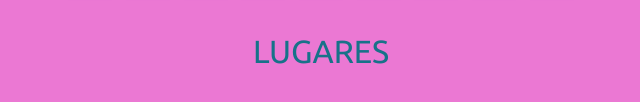
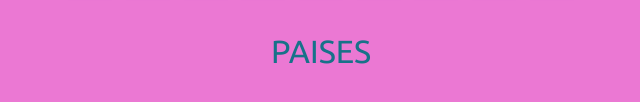
Before and after one commit to Bia-Henkel/Jogo-da-Forca, a plain HTML site: page index.html in a window 1280 px wide. Shown: the part 582-684 px from the top of the page, 319-959 px from the left. Drawn offline with nearby package versions, Linux system fonts and the light colour scheme.

Commit message:
ajustes
adicionado favicon e consertado botão de reset

```diff
--- a/assets/js/force.js
+++ b/assets/js/force.js
@@ -2,790 +2,791 @@ let attempt = 6;
 let dynamicList = [];
 let secretWordTip;
 let secretWordDrawn;
+
 const words = [
     word000 = {
         name:'ZIMBABUE',
-        tip: 'LUGARES'
+        tip: 'PAISES'
     },
     word001 = {
         name:'AFEGANISTAO',
-        tip: 'LUGARES'
+        tip: 'PAISES'
     },
     word002 = {
         name:'AFRICA DO SUL',
-        tip: 'LUGARES'
+        tip: 'PAISES'
     },
     word003 = {
         name:'ALBANIA',
-        tip: 'LUGARES'
+        tip: 'PAISES'
     },
     word004 = {
         name:'ALEMANHA',
-        tip: 'LUGARES'
+        tip: 'PAISES'
     },
     word005 = {
         name:'ANDORRA',
-        tip: 'LUGARES'
+        tip: 'PAISES'
     },
     word006 = {
         name:'ANGOLA',
-        tip: 'LUGARES'
+        tip: 'PAISES'
     },
     word007 = {
         name:'ARABIA SAUDITA',
-        tip: 'LUGARES'
+        tip: 'PAISES'
     },
     word008 = {
         name:'ARGELIA',
-        tip: 'LUGARES'
+        tip: 'PAISES'
     },
     word009 = {
         name:'ARGENTINA',
-        tip: 'LUGARES'
+        tip: 'PAISES'
     },
     word010 = {
         name:'ARMENIA',
-        tip: 'LUGARES'
+        tip: 'PAISES'
     },
     word011 = {
         name:'AUSTRALIA',
-        tip: 'LUGARES'
+        tip: 'PAISES'
     },
     word012 = {
         name:'AUSTRIA',
-        tip: 'LUGARES'
+        tip: 'PAISES'
     },
     word013 = {
         name:'AZERBAIJAO',
-        tip: 'LUGARES'
+        tip: 'PAISES'
     },
     word014 = {
         name:'BAHAMAS',
-        tip: 'LUGARES'
+        tip: 'PAISES'
     },
     word015 = {
         name:'BANGLADEXE',
-        tip: 'LUGARES'
+        tip: 'PAISES'
     },
     word016 = {
         name:'BARBADOS',
-        tip: 'LUGARES'
+        tip: 'PAISES'
     },
     word017 = {
         name:'BAREM',
-        tip: 'LUGARES'
+        tip: 'PAISES'
     },
     word018 = {
         name:'BELGICA',
-        tip: 'LUGARES'
+        tip: 'PAISES'
     },
     word019 = {
         name:'BELIZE',
-        tip: 'LUGARES'
+        tip: 'PAISES'
     },
     word020 = {
         name:'BENIM',
-        tip: 'LUGARES'
+        tip: 'PAISES'
     },
     word021 = {
         name:'BIELORRUSSIA',
-        tip: 'LUGARES'
+        tip: 'PAISES'
     },
     word022 = {
         name:'BOLIVIA',
-        tip: 'LUGARES'
+        tip: 'PAISES'
     },
     word023 = {
         name:'BOSNIA E HERZEGOVINA',
-        tip: 'LUGARES'
+        tip: 'PAISES'
     },
     word024 = {
         name:'BOTSUANA',
-        tip: 'LUGARES'
+        tip: 'PAISES'
     },
     word025 = {
         name:'BRASIL',
-        tip: 'LUGARES'
+        tip: 'PAISES'
     },
     word026 = {
         name:'BRUNEI',
-        tip: 'LUGARES'
+        tip: 'PAISES'
     },
     word027 = {
         name:'BULGARIA',
-        tip: 'LUGARES'
+        tip: 'PAISES'
     },
     word028 = {
         name:'BURQUINA FASO',
-        tip: 'LUGARES'
+        tip: 'PAISES'
     },
     word029 = {
         name:'BURUNDI',
-        tip: 'LUGARES'
+        tip: 'PAISES'
     },
     word030 = {
         name:'BUTAO',
-        tip: 'LUGARES'
+        tip: 'PAISES'
     },
     word031 = {
         name:'CABO VERDE',
-        tip: 'LUGARES'
+        tip: 'PAISES'
     },
     word032 = {
         name:'CAMAROES',
-        tip: 'LUGARES'
+        tip: 'PAISES'
     },
     word033 = {
         name:'CAMBOJA',
-        tip: 'LUGARES'
+        tip: 'PAISES'
     },
     word034 = {
         name:'CANADA',
-        tip: 'LUGARES'
+        tip: 'PAISES'
     },
     word035 = {
         name:'CATAR',
-        tip: 'LUGARES'
+        tip: 'PAISES'
     },
     word036 = {
         name:'CAZAQUISTAO',
-        tip: 'LUGARES'
+        tip: 'PAISES'
     },
     word037 = {
         name:'CHADE',
-        tip: 'LUGARES'
+        tip: 'PAISES'
     },
     word038 = {
         name:'CHILE',
-        tip: 'LUGARES'
+        tip: 'PAISES'
     },
     word039 = {
         name:'CHINA',
-        tip: 'LUGARES'
+        tip: 'PAISES'
     },
     word040 = {
         name:'CHIPRE',
-        tip: 'LUGARES'
+        tip: 'PAISES'
     },
     word041 = {
         name:'COLOMBIA',
-        tip: 'LUGARES'
+        tip: 'PAISES'
     },
     word042 = {
         name:'COMORES',
-        tip: 'LUGARES'
+        tip: 'PAISES'
     },
     word043 = {
         name:'CONGO BRAZZAVILLE',
-        tip: 'LUGARES'
+        tip: 'PAISES'
     },
     word044 = {
         name:'COREIA DO NORTE',
-        tip: 'LUGARES'
+        tip: 'PAISES'
     },
     word045 = {
         name:'COREIA DO SUL',
-        tip: 'LUGARES'
+        tip: 'PAISES'
     },
     word046 = {
         name:'COSOVO',
-        tip: 'LUGARES'
+        tip: 'PAISES'
     },
     word047 = {
         name:'COSTA DO MARFIM',
-        tip: 'LUGARES'
+        tip: 'PAISES'
     },
     word048 = {
         name:'COSTA RICA',
-        tip: 'LUGARES'
+        tip: 'PAISES'
     },
     word049 = {
         name:'CROACIA',
-        tip: 'LUGARES'
+        tip: 'PAISES'
     },
     word050 = {
         name:'CUAITE',
-        tip: 'LUGARES'
+        tip: 'PAISES'
     },
     word051 = {
         name:'CUBA',
-        tip: 'LUGARES'
+        tip: 'PAISES'
     },
     word052 = {
         name:'DINAMARCA',
-        tip: 'LUGARES'
+        tip: 'PAISES'
     },
     word053 = {
         name:'DOMINICA',
-        tip: 'LUGARES'
+        tip: 'PAISES'
     },
     word054 = {
         name:'EGITO',
-        tip: 'LUGARES'
+        tip: 'PAISES'
     },
     word055 = {
         name:'EMIRADOS ARABES UNIDOS',
-        tip: 'LUGARES'
+        tip: 'PAISES'
     },
     word056 = {
         name:'EQUADOR',
-        tip: 'LUGARES'
+        tip: 'PAISES'
     },
     word057 = {
         name:'ERITREIA',
-        tip: 'LUGARES'
+        tip: 'PAISES'
     },
     word058 = {
         name:'ESLOVAQUIA',
-        tip: 'LUGARES'
+        tip: 'PAISES'
     },
     word059 = {
         name:'ESLOVENIA',
-        tip: 'LUGARES'
+        tip: 'PAISES'
     },
     word060 = {
         name:'ESPANHA',
-        tip: 'LUGARES'
+        tip: 'PAISES'
     },
     word061 = {
         name:'ESSUATINI',
-        tip: 'LUGARES'
+        tip: 'PAISES'
     },
     word062 = {
         name:'ESTADO DA PALESTINA',
-        tip: 'LUGARES'
+        tip: 'PAISES'
     },
     word063 = {
         name:'ESTADOS UNIDOS',
-        tip: 'LUGARES'
+        tip: 'PAISES'
     },
     word064 = {
         name:'ESTONIA',
-        tip: 'LUGARES'
+        tip: 'PAISES'
     },
     word065 = {
         name:'ETIOPIA',
-        tip: 'LUGARES'
+        tip: 'PAISES'
     },
     word066 = {
         name:'FIJI',
-        tip: 'LUGARES'
+        tip: 'PAISES'
     },
     word067 = {
         name:'FILIPINAS',
-        tip: 'LUGARES'
+        tip: 'PAISES'
     },
     word068 = {
         name:'FINLANDIA',
-        tip: 'LUGARES'
+        tip: 'PAISES'
     },
     word069 = {
         name:'FRANCA',
-        tip: 'LUGARES'
+        tip: 'PAISES'
     },
     word070 = {
         name:'GABAO',
-        tip: 'LUGARES'
+        tip: 'PAISES'
     },
     word071 = {
         name:'GAMBIA',
-        tip: 'LUGARES'
+        tip: 'PAISES'
     },
     word072 = {
         name:'GANA',
-        tip: 'LUGARES'
+        tip: 'PAISES'
     },
     word073 = {
         name:'GEORGIA',
-        tip: 'LUGARES'
+        tip: 'PAISES'
     },
     word074 = {
         name:'GRANADA',
-        tip: 'LUGARES'
+        tip: 'PAISES'
     },
     word075 = {
         name:'GRECIA',
-        tip: 'LUGARES'
+        tip: 'PAISES'
     },
     word076 = {
         name:'GUATEMALA',
-        tip: 'LUGARES'
+        tip: 'PAISES'
     },
     word077 = {
         name:'GUIANA',
-        tip: 'LUGARES'
+        tip: 'PAISES'
     },
     word078 = {
         name:'GUINE',
-        tip: 'LUGARES'
+        tip: 'PAISES'
     },
     word079 = {
         name:'GUINE EQUATORIAL',
-        tip: 'LUGARES'
+        tip: 'PAISES'
     },
     word080 = {
         name:'GUINE BISSAU',
-        tip: 'LUGARES'
+        tip: 'PAISES'
     },
     word081 = {
         name:'HAITI',
-        tip: 'LUGARES'
+        tip: 'PAISES'
     },
     word082 = {
         name:'HONDURAS',
-        tip: 'LUGARES'
+        tip: 'PAISES'
     },
     word083 = {
         name:'HUNGRIA',
-        tip: 'LUGARES'
+        tip: 'PAISES'
     },
     word084 = {
         name:'IEMEN',
-        tip: 'LUGARES'
+        tip: 'PAISES'
     },
     word085 = {
         name:'ILHAS MARECHAL',
-        tip: 'LUGARES'
+        tip: 'PAISES'
     },
     word086 = {
         name:'INDIA',
-        tip: 'LUGARES'
+        tip: 'PAISES'
     },
     word087 = {
         name:'INDONESIA',
-        tip: 'LUGARES'
+        tip: 'PAISES'
     },
     word088 = {
         name:'IRAO',
-        tip: 'LUGARES'
+        tip: 'PAISES'
     },
     word089 = {
         name:'IRAQUE',
-        tip: 'LUGARES'
+        tip: 'PAISES'
     },
     word090 = {
         name:'IRLANDA',
-        tip: 'LUGARES'
+        tip: 'PAISES'
     },
     word091 = {
         name:'ISLANDIA',
-        tip: 'LUGARES'
+        tip: 'PAISES'
     },
     word092 = {
         name:'ISRAEL',
-        tip: 'LUGARES'
+        tip: 'PAISES'
     },
     word093 = {
         name:'ITALIA',
-        tip: 'LUGARES'
+        tip: 'PAISES'
     },
     word094 = {
         name:'JAMAICA',
-        tip: 'LUGARES'
+        tip: 'PAISES'
     },
     word095 = {
         name:'JAPAO',
-        tip: 'LUGARES'
+        tip: 'PAISES'
     },
     word096 = {
         name:'JIBUTI',
-        tip: 'LUGARES'
+        tip: 'PAISES'
     },
     word097 = {
         name:'JORDANIA',
-        tip: 'LUGARES'
+        tip: 'PAISES'
     },
     word098 = {
         name:'LAUS',
-        tip: 'LUGARES'
+        tip: 'PAISES'
     },
     word099 = {
         name:'LESOTO',
-        tip: 'LUGARES'
+        tip: 'PAISES'
     },
     word100 = {
         name:'LETONIA',
-        tip: 'LUGARES'
+        tip: 'PAISES'
     },
     word101 = {
         name:'LIBANO',
-        tip: 'LUGARES'
+        tip: 'PAISES'
     },
     word102 = {
         name:'LIBERIA',
-        tip: 'LUGARES'
+        tip: 'PAISES'
     },
     word103 = {
         name:'LIBIA',
-        tip: 'LUGARES'
+        tip: 'PAISES'
     },
     word104 = {
         name:'LISTENSTAINE',
-        tip: 'LUGARES'
+        tip: 'PAISES'
     },
     word105 = {
         name:'LITUANIA',
-        tip: 'LUGARES'
+        tip: 'PAISES'
     },
     word106 = {
         name:'LUXEMBURGO',
-        tip: 'LUGARES'
+        tip: 'PAISES'
     },
     word107 = {
         name:'MACEDONIA DO NORTE',
-        tip: 'LUGARES'
+        tip: 'PAISES'
     },
     word108 = {
         name:'MADAGASCAR',
-        tip: 'LUGARES'
+        tip: 'PAISES'
     },
     word109 = {
         name:'MALASIA',
-        tip: 'LUGARES'
+        tip: 'PAISES'
     },
     word110 = {
         name:'MALAUI',
-        tip: 'LUGARES'
+        tip: 'PAISES'
     },
     word111 = {
         name:'MALDIVAS',
-        tip: 'LUGARES'
+        tip: 'PAISES'
     },
     word112 = {
         name:'MALI',
-        tip: 'LUGARES'
+        tip: 'PAISES'
     },
     word113 = {
         name:'MALTA',
-        tip: 'LUGARES'
+        tip: 'PAISES'
     },
     word114 = {
         name:'MARROCOS',
-        tip: 'LUGARES'
+        tip: 'PAISES'
     },
     word115 = {
         name:'MAURICIA',
-        tip: 'LUGARES'
+        tip: 'PAISES'
     },
     word116 = {
         name:'MAURITANIA',
-        tip: 'LUGARES'
+        tip: 'PAISES'
     },
     word117 = {
         name:'MEXICO',
-        tip: 'LUGARES'
+        tip: 'PAISES'
     },
     word118 = {
         name:'MIANMAR',
-        tip: 'LUGARES'
+        tip: 'PAISES'
     },
     word119 = {
         name:'MICRONESIA',
-        tip: 'LUGARES'
+        tip: 'PAISES'
     },
     word120 = {
         name:'MOCAMBIQUE',
-        tip: 'LUGARES'
+        tip: 'PAISES'
     },
     word121 = {
         name:'MOLDAVIA',
-        tip: 'LUGARES'
+        tip: 'PAISES'
     },
     word122 = {
         name:'MONACO',
-        tip: 'LUGARES'
+        tip: 'PAISES'
     },
     word123 = {
         name:'MONGOLIA',
-        tip: 'LUGARES'
+        tip: 'PAISES'
     },
     word124 = {
         name:'MONTENEGRO',
-        tip: 'LUGARES'
+        tip: 'PAISES'
     },
     word125 = {
         name:'NAMIBIA',
-        tip: 'LUGARES'
+        tip: 'PAISES'
     },
     word126 = {
         name:'NAURU',
-        tip: 'LUGARES'
+        tip: 'PAISES'
     },
     word127 = {
         name:'NEPAL',
-        tip: 'LUGARES'
+        tip: 'PAISES'
     },
     word128 = {
         name:'NICARAGUA',
-        tip: 'LUGARES'
+        tip: 'PAISES'
     },
     word129 = {
         name:'NIGER',
-        tip: 'LUGARES'
+        tip: 'PAISES'
     },
     word130 = {
         name:'NIGERIA',
-        tip: 'LUGARES'
+        tip: 'PAISES'
     },
     word131 = {
         name:'NORUEGA',
-        tip: 'LUGARES'
+        tip: 'PAISES'
     },
     word132 = {
         name:'NOVA ZELANDIA',
-        tip: 'LUGARES'
+        tip: 'PAISES'
     },
     word133 = {
         name:'OMA',
-        tip: 'LUGARES'
+        tip: 'PAISES'
     },
     word134 = {
         name:'PAISES BAIXOS',
-        tip: 'LUGARES'
+        tip: 'PAISES'
     },
     word135 = {
         name:'PALAU',
-        tip: 'LUGARES'
+        tip: 'PAISES'
     },
     word136 = {
         name:'PANAMA',
-        tip: 'LUGARES'
+        tip: 'PAISES'
     },
     word137 = {
         name:'PAPUA NOVA GUINE',
-        tip: 'LUGARES'
+        tip: 'PAISES'
     },
     word138 = {
         name:'PAQUISTAO',
-        tip: 'LUGARES'
+        tip: 'PAISES'
     },
     word140 = {
         name:'PARAGUAI',
-        tip: 'LUGARES'
+        tip: 'PAISES'
     },
     word141 = {
         name:'PERU',
-        tip: 'LUGARES'
+        tip: 'PAISES'
     },
     word142 = {
         name:'POLONIA',
-        tip: 'LUGARES'
+        tip: 'PAISES'
     },
     word143 = {
         name:'PORTUGAL',
-        tip: 'LUGARES'
+        tip: 'PAISES'
     },
     word144 = {
         name:'QUENIA',
-        tip: 'LUGARES'
+        tip: 'PAISES'
     },
     word145 = {
         name:'QUIRGUISTAO',
-        tip: 'LUGARES'
+        tip: 'PAISES'
     },
     word146 = {
         name:'QUIRIBATI',
-        tip: 'LUGARES'
+        tip: 'PAISES'
     },
     word147 = {
         name:'REINO UNIDO',
-        tip: 'LUGARES'
+        tip: 'PAISES'
     },
     word148 = {
         name:'REPÚBLICA CENTRO-AFRICANA',
-        tip: 'LUGARES'
+        tip: 'PAISES'
     },
     word149 = {
         name:'REPÚBLICA CHECA',
-        tip: 'LUGARES'
+        tip: 'PAISES'
     },
     word150 = {
         name:'REPÚBLICA DEMOCRATICA DO CONGO',
-        tip: 'LUGARES'
+        tip: 'PAISES'
     },
     word151 = {
         name:'REPÚBLICA DOMINICANA',
-        tip: 'LUGARES'
+        tip: 'PAISES'
     },
     word152 = {
         name:'ROMENIA',
-        tip: 'LUGARES'
+        tip: 'PAISES'
     },
     word153 = {
         name:'RUANDA',
-        tip: 'LUGARES'
+        tip: 'PAISES'
     },
     word154 = {
         name:'RÚSSIA',
-        tip: 'LUGARES'
+        tip: 'PAISES'
     },
     word155 = {
         name:'SALOMAO',
-        tip: 'LUGARES'
+        tip: 'PAISES'
     },
     word156 = {
         name:'SALVADOR',
-        tip: 'LUGARES'
+        tip: 'PAISES'
     },
     word157 = {
         name:'SAMOA',
-        tip: 'LUGARES'
+        tip: 'PAISES'
     },
     word158 = {
         name:'SANTA LÚCIA',
-        tip: 'LUGARES'
+        tip: 'PAISES'
     },
     word159 = {
         name:'SAO CRISTOVAO E NEVES',
-        tip: 'LUGARES'
+        tip: 'PAISES'
     },
     word160 = {
         name:'SAO MARINHO',
-        tip: 'LUGARES'
+        tip: 'PAISES'
     },
     word161= {
         name:'SAO TOME E PRINCIPE',
-        tip: 'LUGARES'
+        tip: 'PAISES'
     },
     word162 = {
         name:'SAO VICENTE E GRANADINAS',
-        tip: 'LUGARES'
+        tip: 'PAISES'
     },
     word163 = {
         name:'SEICHELES',
-        tip: 'LUGARES'
+        tip: 'PAISES'
     },
     word164 = {
         name:'SENEGAL',
-        tip: 'LUGARES'
+        tip: 'PAISES'
     },
     word165 = {
         name:'SERRA LEOA',
-        tip: 'LUGARES'
+        tip: 'PAISES'
     },
     word166 = {
         name:'SERVIA',
-        tip: 'LUGARES'
+        tip: 'PAISES'
     },
     word167 = {
         name:'SINGAPURA',
-        tip: 'LUGARES'
+        tip: 'PAISES'
     },
     word168 = {
         name:'SIRIA',
-        tip: 'LUGARES'
+        tip: 'PAISES'
     },
     word169 = {
         name:'SOMALIA',
-        tip: 'LUGARES'
+        tip: 'PAISES'
     },
     word170 = {
         name:'SRI LANCA',
-        tip: 'LUGARES'
+        tip: 'PAISES'
     },
     word171 = {
         name:'SUDAO',
-        tip: 'LUGARES'
+        tip: 'PAISES'
     },
     word172 = {
         name:'SUDAO DO SUL',
-        tip: 'LUGARES'
+        tip: 'PAISES'
     },
     word173 = {
         name:'SUECIA',
-        tip: 'LUGARES'
+        tip: 'PAISES'
     },
     word174 = {
         name:'SUICA',
-        tip: 'LUGARES'
+        tip: 'PAISES'
     },
     word175 = {
         name:'SURINAME',
-        tip: 'LUGARES'
+        tip: 'PAISES'
     },
     word176 = {
         name:'TAILANDIA',
-        tip: 'LUGARES'
+        tip: 'PAISES'
     },
     word177 = {
         name:'TAIUA',
-        tip: 'LUGARES'
+        tip: 'PAISES'
     },
     word178 = {
         name:'TAJIQUISTAO',
-        tip: 'LUGARES'
+        tip: 'PAISES'
     },
     word179 = {
         name:'TANZANIA',
-        tip: 'LUGARES'
+        tip: 'PAISES'
     },
     word180 = {
         name:'TIMOR-LESTE',
-        tip: 'LUGARES'
+        tip: 'PAISES'
     },
     word181 = {
         name:'TOGO',
-        tip: 'LUGARES'
+        tip: 'PAISES'
     },
     word182 = {
         name:'TONGA',
-        tip: 'LUGARES'
+        tip: 'PAISES'
     },
     word183 = {
         name:'TRINDADE E TOBAGO',
-        tip: 'LUGARES'
+        tip: 'PAISES'
     },
     word184 = {
         name:'TUNISIA',
-        tip: 'LUGARES'
+        tip: 'PAISES'
     },
     word185 = {
         name:'TURCOMENISTAO',
-        tip: 'LUGARES'
+        tip: 'PAISES'
     },
     word186 = {
         name:'TURQUIA',
-        tip: 'LUGARES'
+        tip: 'PAISES'
     },
     word187 = {
         name:'TUVALU',
-        tip: 'LUGARES'
+        tip: 'PAISES'
     },
     word188 = {
         name:'UCRANIA',
-        tip: 'LUGARES'
+        tip: 'PAISES'
     },
     word189 = {
         name:'UGANDA',
-        tip: 'LUGARES'
+        tip: 'PAISES'
     },
     word190 = {
         name:'URUGUAI',
-        tip: 'LUGARES'
+        tip: 'PAISES'
     },
     word191 = {
         name:'USBEQUISTAO',
-        tip: 'LUGARES'
+        tip: 'PAISES'
     },
     word192 = {
         name:'VANUATU',
-        tip: 'LUGARES'
+        tip: 'PAISES'
     },
     word193 = {
         name:'VATICANO',
-        tip: 'LUGARES'
+        tip: 'PAISES'
     },
     word194 = {
         name:'VENEZUELA',
-        tip: 'LUGARES'
+        tip: 'PAISES'
     },
     word195 = {
         name:'VIETNAME',
-        tip: 'LUGARES'
+        tip: 'PAISES'
     },
     word196 = {
         name:'ZAMBIA',
-        tip: 'LUGARES'
+        tip: 'PAISES'
     }
 ]
 function createSecretWord(){
@@ -793,6 +794,7 @@ function createSecretWord(){
 
     secretWordDrawn = words[indexWord].name;
     secretWordTip = words[indexWord].tip;
+
 }
 function hiddenWord(){
     const tip = document.getElementById("tip");
@@ -832,19 +834,21 @@ function changeStyleLetter(key){
     document.getElementById(key).style.pointerEvents = "none";
     document.getElementById(key).style.color = "#fff";
 }
+
+
 function compareList(letter){
     const position = secretWordDrawn.indexOf(letter)
-    if(position < 0){
+    if (position < 0) {
         attempt--
         loadImageForce();
 
-        if(attempt === 0){
+        if (attempt === 0) {
             openModal("DERROTA!", "Não foi dessa vez  <br> A palavra secreta era " + secretWordDrawn);
         }
 
     } else {
-        for(i = 0; i < secretWordDrawn.length; i++){
-            if(secretWordDrawn[i] === letter){
+        for (i = 0; i < secretWordDrawn.length; i++) {
+            if (secretWordDrawn[i] === letter) {
                 dynamicList[i] = letter;
             }
         }
@@ -856,9 +860,8 @@ function compareList(letter){
             win = false;
         }
     }
-
     if(win === true){
-        openModal("PARABENS!" , "SerA que você consegue acertar novamente?")
+        openModal("PARABENS!" , "Será que você consegue acertar novamente?")
             attempt = 0;
     }
 }
@@ -897,8 +900,14 @@ function openModal(title, message){
     let modal = new bootstrap.Modal(document.getElementById('myModal'))
     modal.show();
 }
-let btnRestart = document.querySelector("#btnRestart");
+
+let btnRestart = document.getElementById("btnRestart");
 btnRestart.addEventListener("click", function(){
+    location.reload();
+});
+
+let restartModal = document.getElementById("restartModal");
+btnRestart.addEventListener("onclick", function(){
     location.reload();
 });
 
--- a/index.html
+++ b/index.html
@@ -5,11 +5,15 @@
     <meta http-equiv="X-UA-Compatible" content="IE=edge">
     <meta name="viewport" content="width=device-width, initial-scale=1.0">
     <script src="https://kit.fontawesome.com/4a5c9a2d43.js" crossorigin="anonymous"></script>
+    <script src="https://ajax.googleapis.com/ajax/libs/jquery/1.11.0/jquery.min.js"></script>
     <link href="https://cdn.jsdelivr.net/npm/bootstrap@5.2.1/dist/css/bootstrap.min.css" rel="stylesheet" integrity="sha384-iYQeCzEYFbKjA/T2uDLTpkwGzCiq6soy8tYaI1GyVh/UjpbCx/TYkiZhlZB6+fzT" crossorigin="anonymous">
     <link rel="stylesheet" href="assets/css/force.css" media="screen">
+    <link rel="icon" type="image" href="assets/img/icon/favicon.png">
     <title>Jogo da Forca</title>
 </head>
 <body>
+    <element accessKey = "single_character">
+    <div id="count"></div>
     <div class="container">
         <div id="image"></div>
         <div id="secret-word"></div>
@@ -62,7 +66,7 @@
                     </div>
                     <div class="modal-body" id="modalBody"></div>
                     <div class="modal-footer">
-                        <button type="button" class="btn btn-primary" data-dismiss="modal" id="btnRestart">Fechar</button>
+                        <button type="button" class="btn btn-primary" data-dismiss="modal" onclick="location.reload()">Recomeçar</button>
                     </div>
                 </div>
             </div>
@@ -71,5 +75,6 @@
     </div>
     <script src="assets/js/force.js"></script>
     <script src="https://cdn.jsdelivr.net/npm/bootstrap@5.2.1/dist/js/bootstrap.bundle.min.js" integrity="sha384-u1OknCvxWvY5kfmNBILK2hRnQC3Pr17a+RTT6rIHI7NnikvbZlHgTPOOmMi466C8" crossorigin="anonymous"></script>
+
 </body>
 </html>
```
Also changed, not shown: assets/css/force.css (+9 -0 lines), assets/img/icon/favicon.png (added), 1 other file.
